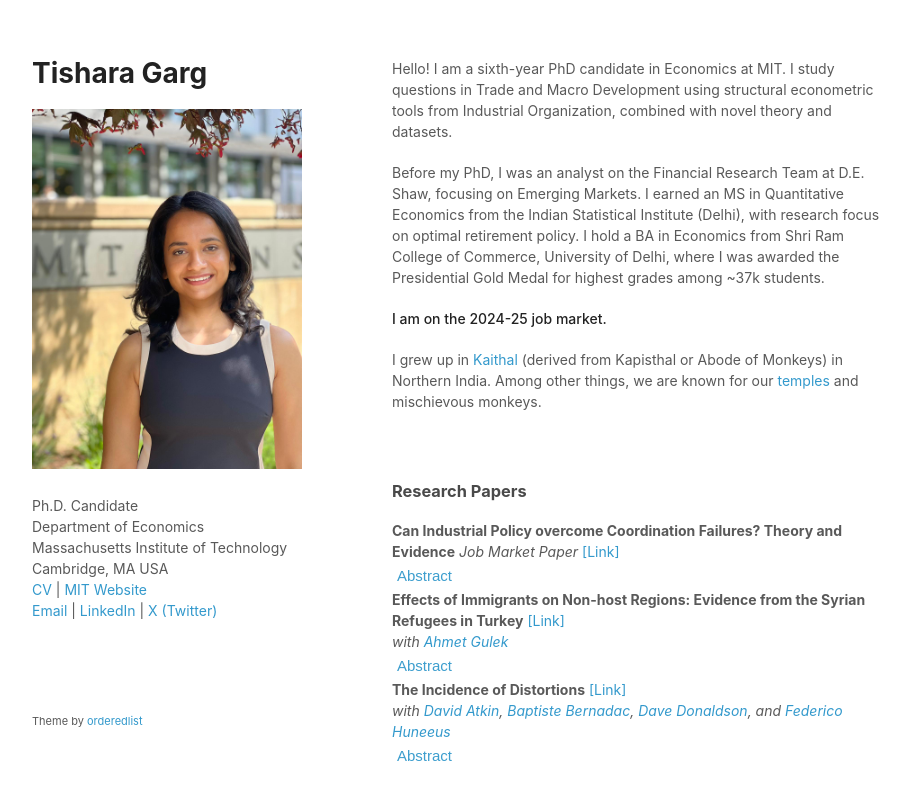
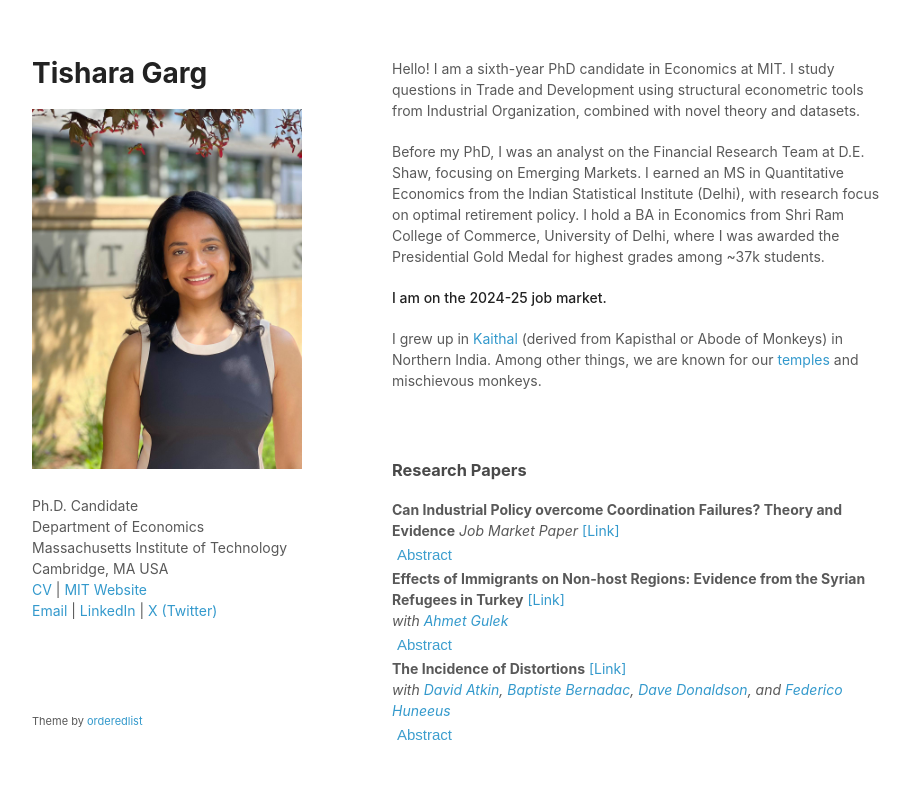
Before and after one commit to tisharagarg/tisharagarg.github.io, a plain HTML site: page index.html in a window 1280 px wide. Shown: the top 794 px of the page, without its empty margins (178-1088 px from the left). Drawn offline with Linux system fonts and the light colour scheme.

Commit message:
Update index.html

```diff
--- a/index.html
+++ b/index.html
@@ -67,7 +67,7 @@
         </p>
       </header>
       <section>
-        <p> Hello! I am a sixth-year PhD candidate in Economics at MIT. I study questions in Trade and Macro Development using structural econometric tools from Industrial Organization, combined with novel theory and datasets.</p>
+        <p> Hello! I am a sixth-year PhD candidate in Economics at MIT. I study questions in Trade and Development using structural econometric tools from Industrial Organization, combined with novel theory and datasets.</p>
 
         <p> Before my PhD, I was an analyst on the Financial Research Team at D.E. Shaw, focusing on Emerging Markets. I earned an MS in Quantitative Economics from the Indian Statistical Institute (Delhi), with research focus on optimal retirement policy. I hold a BA in Economics from Shri Ram College of Commerce, University of Delhi, where I was awarded the Presidential Gold Medal for highest grades among ~37k students.</p>
 
```
